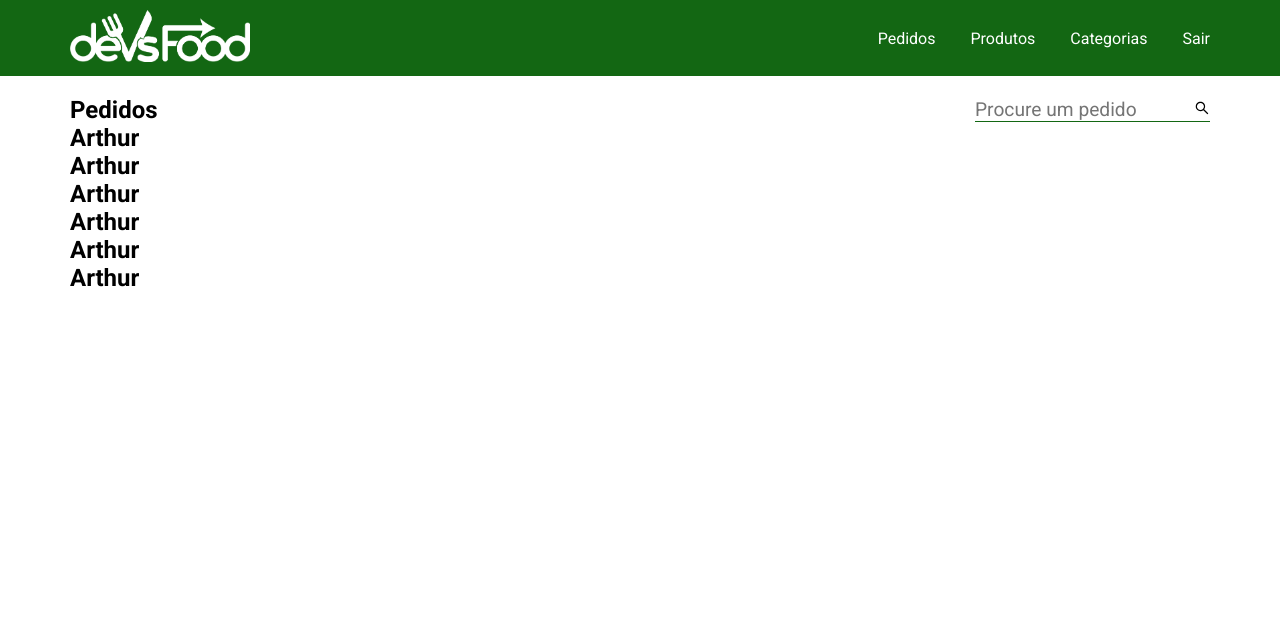
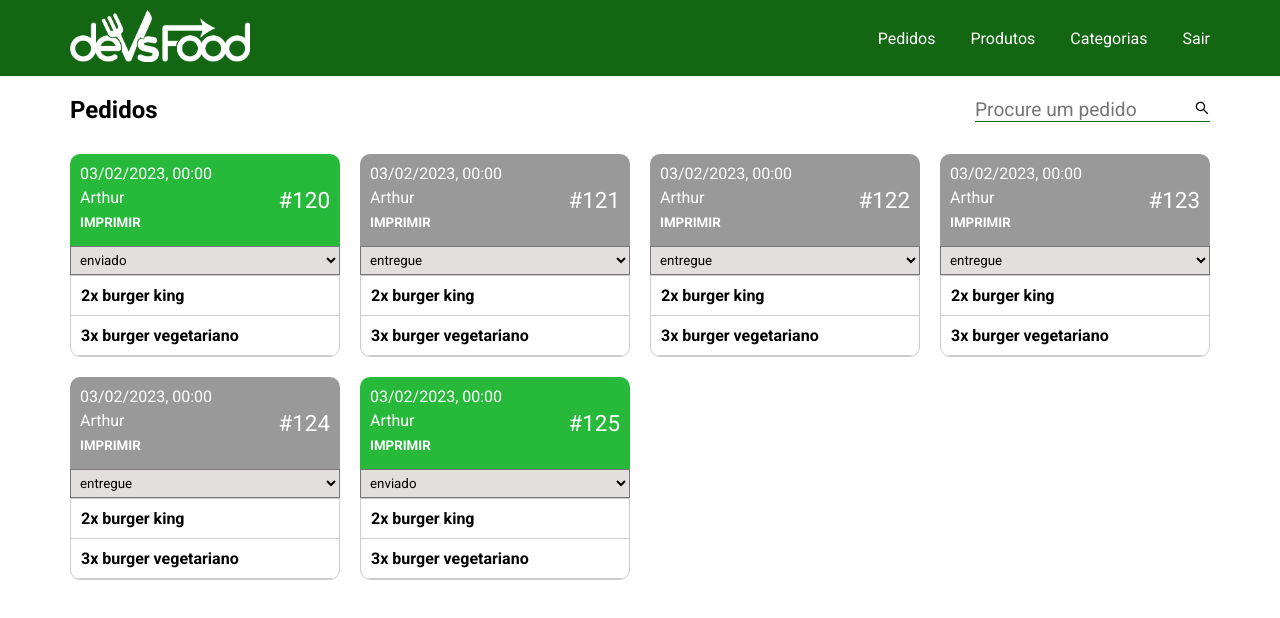
Before and after one commit to arthur-Gsilva/devsfood-painel, a Next.js app: page /pedidos in a window 1280 px wide. Shown: the top 618 px of the page. Built offline with nearby package versions, Linux system fonts and the light colour scheme.

Commit message:
product page

```diff
--- a/src/app/(inside)/pedidos/page.module.css
+++ b/src/app/(inside)/pedidos/page.module.css
@@ -20,3 +20,10 @@
     outline: none;
     font-size: 1.2rem;
 }
+
+.orders{
+    display: grid;
+    grid-template-columns: repeat(4, 1fr);
+    margin-top: 30px;
+    gap: 20px;
+}
--- a/src/app/(inside)/pedidos/page.tsx
+++ b/src/app/(inside)/pedidos/page.tsx
@@ -1,18 +1,20 @@
 "use client"
 import { OrderType } from '@/types/order'
 import styles from './page.module.css'
-import { useEffect, useState } from 'react'
+import { ChangeEvent, SetStateAction, useEffect, useState } from 'react'
 
 import { AiOutlineSearch } from 'react-icons/ai'
 import { api } from '@/libs/api'
 import { OrderItem } from '@/components/OrderItem'
+import { orderStatusType } from '@/types/orderStatus'
 
 export default function Page() {
 
     const [focused, setFocused] = useState(false)
-    const [inputSearch, setInputSearch] = useState('')
+    const [inputSearch, setInputSearch] = useState<string>('')
 
     const [orders, setOrders] = useState<OrderType[]>([])
+    const [filteredOrders, setFilteredOrders] = useState<OrderType[]>([])
 
     const getOrders = async () => {
         setInputSearch('')
@@ -22,9 +24,33 @@ export default function Page() {
         setOrders(orderList)
     }
 
+    const changeStatus = async (id: number, newStatus: orderStatusType) => {
+        await api.changeOrderStatus(id, newStatus)
+        getOrders()
+    }
+
+    const changeEvent = (e: ChangeEvent<HTMLInputElement>) => {
+        setInputSearch(e.target.value)
+
+        if(e.target.value !== ''){
+
+            const newOrders: OrderType[] = orders.filter((order) =>
+                order.id.toString().includes(e.target.value)
+            )
+
+            setFilteredOrders(newOrders)
+        } else{
+            setFilteredOrders(orders)
+        }
+    }
+
     useEffect(() => {
         getOrders()
     }, [])
+
+    useEffect(() => {
+        setFilteredOrders(orders)
+    }, [orders])
 
     return(
 
@@ -41,7 +67,7 @@ export default function Page() {
                         placeholder='Procure um pedido'
                         onFocus={() => setFocused(true)}
                         onBlur={() => setFocused(false)}
-                        onChange={(e) => setInputSearch(e.target.value)}
+                        onChange={changeEvent}
                         value={inputSearch}
 
                     />
@@ -50,8 +76,8 @@ export default function Page() {
             </div>
 
             <div className={styles.orders}>
-                {orders.map((item) => (
-                    <OrderItem item={item}/>
+                {filteredOrders.map((item) => (
+                    <OrderItem key={item.id} item={item} onChangeStatus={changeStatus}/>
                 ))}
             </div>
         </div>
--- a/src/components/OrderItem/index.tsx
+++ b/src/components/OrderItem/index.tsx
@@ -1,14 +1,60 @@
 import { OrderType } from '@/types/order'
 import styles from './styles.module.css'
+import { orderStatusType } from '@/types/orderStatus'
+import { ChangeEvent } from 'react'
+import { formmatter } from '@/libs/formmatter'
 
 type Props = {
-    item: OrderType
+    item: OrderType,
+    onChangeStatus: (id: number, newStatus: orderStatusType) => void
 }
 
-export const OrderItem = ({ item }: Props) => {
+export const OrderItem = ({ item, onChangeStatus }: Props) => {
+
+    const getBackgroundColor = (status: orderStatusType) => {
+        const statuses = {
+            preparing: '#2787ba',
+            sent: '#27ba3a',
+            delivered: '#999'
+        }
+        return statuses[status]
+    }
+
+    const changeStatus = (e: ChangeEvent<HTMLSelectElement>) => {
+        onChangeStatus(item.id, e.target.value as orderStatusType)
+    }
+
     return(
         <div className={styles.container}>
-            <h1>{item.username}</h1>
+            <div className={styles.orderHeader}
+                style={{backgroundColor: getBackgroundColor(item.status)}}
+            >
+                <div className={styles.orderHeaderInfo}>
+                    <p>{formmatter.dateFormmatter(item.orderDate)}</p>
+                    <p>{item.username}</p>
+                    <button>Imprimir</button>
+                    <p></p>
+                </div>
+                <div className={styles.orderID}>
+                    #{item.id}
+                </div>
+            </div>
+
+            <div className={styles.select}>
+                <select value={item.status} onChange={changeStatus}>
+                    <option value="preparing">preparando</option>
+                    <option value="sent">enviado</option>
+                    <option value="delivered">entregue</option>
+                </select>
+            </div>
+
+            <div className={styles.orderItems}>
+                {item.product.map((item) => (
+                    <p key={item.product.id}>
+                        <strong>{item.qt}x {item.product.name}</strong>
+                    </p>
+                ))}
+            </div>
         </div>
     )
 }
--- a/src/components/OrderItem/styles.module.css
+++ b/src/components/OrderItem/styles.module.css
@@ -0,0 +1,52 @@
+
+
+.orderHeader{
+    background-color: #ccc;
+    display: flex;
+    align-items: center;
+    justify-content: space-between;
+    padding: 10px;
+    border-radius: 10px 10px 0 0;
+    color: #fff;
+}
+
+.orderHeaderInfo p{
+    margin-bottom: 5px;
+}
+
+.orderHeaderInfo button{
+    background: none;
+    border: 0;
+    text-transform: uppercase;
+    font-weight: bold;
+    cursor: pointer;
+    color: #fff;
+}
+
+.orderID{
+    font-size: 1.4rem;
+}
+
+
+.select{
+    width: 100%;
+
+}
+
+.select select{
+    width: 100%;
+    background-color: #e4dfdf;
+    padding: 5px;
+}
+
+.orderItems{
+    border: 1px solid #ccc;
+    border-radius: 0 0 10px 10px;
+    overflow: hidden;
+}
+
+.orderItems p{
+
+    border-bottom: 1px solid #ccc;
+    padding: 10px;
+}
--- a/src/libs/api.ts
+++ b/src/libs/api.ts
@@ -1,3 +1,4 @@
+import { categorie } from "@/types/categories"
 import { OrderType } from "@/types/order"
 import { orderStatusType } from "@/types/orderStatus"
 import { Product } from "@/types/product"
@@ -5,8 +6,12 @@ import { Product } from "@/types/product"
 const tempProduct: Product = {
     id: 999,
     image: 'https://saopaulosecreto.com/wp-content/uploads/2022/10/Get-Burger-1240x686.jpg',
-    name: 'burguer king',
+    name: 'burger king',
     price: 35.5,
+    category: {
+        id: 123,
+        name: 'burger'
+    },
     description: 'um burgao legal'
 }
 
@@ -74,5 +79,42 @@ export const api = {
 
             }, 1000)
         })
+    },
+
+    changeOrderStatus: async (id: number, newStatus: orderStatusType) => {
+        return true
+    },
+
+    getCategories: async (): Promise<categorie[]> => {
+        const list: categorie[] = [
+            {id: 99, name:'burger'},
+            {id: 98, name:'refrigerantes'},
+            {id: 97, name:'doces'},
+        ]
+
+        return new Promise (resolve => {
+            setTimeout(() => {
+                resolve(list)
+            }, 500)
+        })
+    },
+
+    getProducts: async (): Promise<Product[]> => {
+        const list: Product[] = [
+            {...tempProduct, id: 123},
+            {...tempProduct, id: 124},
+            {...tempProduct, id: 125},
+            {...tempProduct, id: 126},
+            {...tempProduct, id: 127},
+            {...tempProduct, id: 128},
+            {...tempProduct, id: 129},
+            {...tempProduct, id: 130},
+        ]
+
+        return new Promise (resolve => {
+            setTimeout(() => {
+                resolve(list)
+            }, 500)
+        })
     }
 }
--- /dev/null
+++ b/src/libs/formmatter.ts
@@ -0,0 +1,6 @@
+export const formmatter = {
+     dateFormmatter: (date: string | Date) => {
+        return new Intl.DateTimeFormat('pt-BR',
+        {dateStyle: 'short', timeStyle: 'short'}).format(date instanceof Date ? date : new Date(date))
+    }
+}
--- /dev/null
+++ b/src/types/categories.ts
@@ -0,0 +1,4 @@
+export type categorie = {
+    id: number,
+    name: string
+}
--- a/src/types/product.ts
+++ b/src/types/product.ts
@@ -1,7 +1,10 @@
+import { categorie } from "./categories"
+
 export type Product = {
     id: number,
     image: string,
     name: string,
     price: number,
+    category: categorie,
     description?: string
 }
```
Also changed, not shown: src/app/(inside)/produtos/page.tsx (added, +43 -0 lines), src/app/(inside)/produtos/page.module.css (added).
